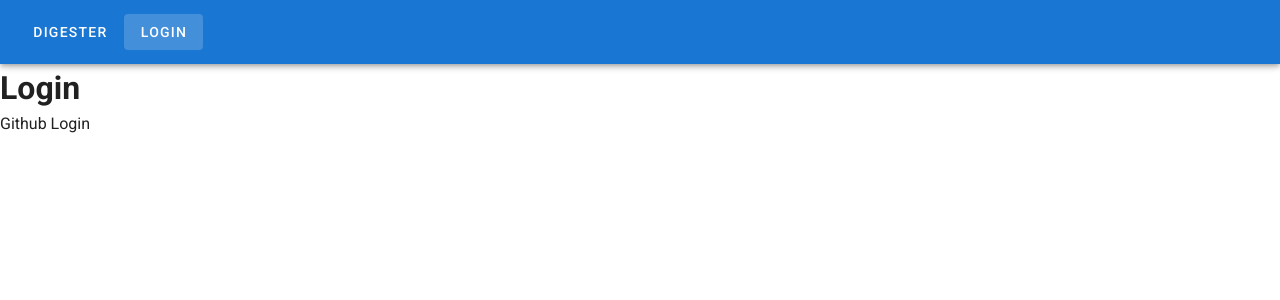
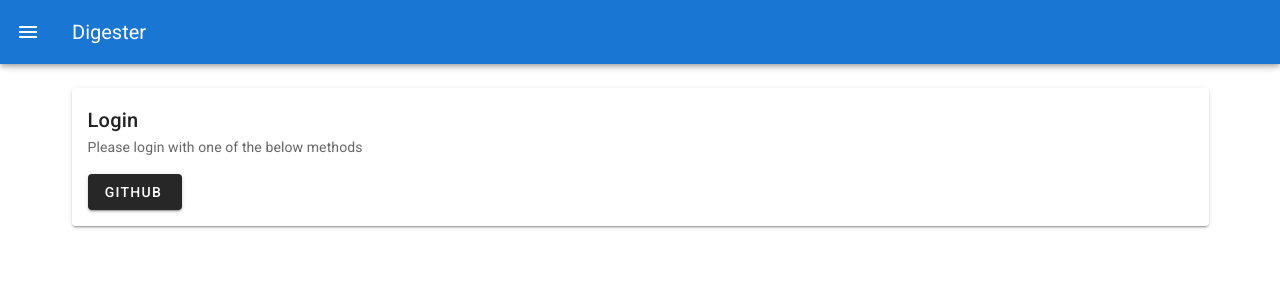
Before and after one commit to rethab/digester, a Vue app in the folder frontend/: page /auth/login in a window 1280 px wide. Shown: the top 300 px of the page. Built offline with nearby package versions, Linux system fonts and the light colour scheme; what vue-authenticate would draw is missing.

Commit message:
frontend: use navigation drawer, refactor auth

```diff
--- a/frontend/src/App.vue
+++ b/frontend/src/App.vue
@@ -1,24 +1,62 @@
 <template>
   <v-app>
     <v-app-bar app color="primary" dark>
-      <v-toolbar-title class="headline text-uppercase">
-        <v-btn text to="/">Digester</v-btn>
-      </v-toolbar-title>
-      <v-btn v-if="isAuthenticated" text to="/blogs/add">Add</v-btn>
-      <v-btn v-if="!isAuthenticated" text to="/auth/login">Login</v-btn>
-      <v-btn v-if="isAuthenticated" text to="/auth/logout">Logout</v-btn>
-      <v-spacer></v-spacer>
+      <v-app-bar-nav-icon @click.stop="drawer = !drawer"></v-app-bar-nav-icon>
+      <v-toolbar-title>Digester</v-toolbar-title>
     </v-app-bar>
-
     <v-content>
       <router-view />
     </v-content>
+    <v-navigation-drawer v-model="drawer" temporary absolute>
+      <v-list-item>
+        <v-list-item-content>
+          <v-list-item-title class="title">Digester</v-list-item-title>
+          <v-list-item-subtitle>End constant interruptions</v-list-item-subtitle>
+        </v-list-item-content>
+      </v-list-item>
+      <v-divider></v-divider>
+      <v-list-item link v-if="!isAuthenticated" to="/auth/login">
+        <v-list-item-icon>
+          <v-icon>mdi-account</v-icon>
+        </v-list-item-icon>
+        <v-list-item-content>
+          <v-list-item-title>Login</v-list-item-title>
+        </v-list-item-content>
+      </v-list-item>
+      <v-list-item v-if="isAuthenticated" to="/subs">
+        <v-list-item-icon>
+          <v-icon>mdi-playlist-check</v-icon>
+        </v-list-item-icon>
+        <v-list-item-content>
+          <v-list-item-title>Subscriptions</v-list-item-title>
+        </v-list-item-content>
+      </v-list-item>
+      <v-list-item v-if="isAuthenticated" to="/settings">
+        <v-list-item-icon>
+          <v-icon>mdi-settings-outline</v-icon>
+        </v-list-item-icon>
+        <v-list-item-content>
+          <v-list-item-title>Settings</v-list-item-title>
+        </v-list-item-content>
+      </v-list-item>
+      <template v-if="isAuthenticated" v-slot:append>
+        <div class="pa-2">
+          <v-btn dark block to="/auth/logout">Logout</v-btn>
+        </div>
+      </template>
+    </v-navigation-drawer>
   </v-app>
 </template>
 
 <script>
 export default {
   name: "App",
+
+  data() {
+    return {
+      drawer: null
+    };
+  },
 
   computed: {
     isAuthenticated() {
--- a/frontend/src/components/AddSubscription.vue
+++ b/frontend/src/components/AddSubscription.vue
@@ -51,7 +51,7 @@ export default {
   },
   data() {
     return {
-      twoRows: false, // this.$vuetify.breakpoint.smAndDown,
+      twoRows: this.$vuetify.breakpoint.smAndDown,
 
       types: [{ text: "Github", value: "GithubRelease" }],
       type: "GithubRelease",
--- /dev/null
+++ b/frontend/src/components/AuthLogin.vue
@@ -0,0 +1,43 @@
+<template>
+  <v-container>
+    <v-card>
+      <v-card-title>Login</v-card-title>
+      <v-card-subtitle>
+        <span v-if="!!message" class="red--text">{{message}}</span>
+        <span v-else>Please login with one of the below methods</span>
+      </v-card-subtitle>
+      <v-card-text>
+        <v-btn dark @click="authenticate('github')">
+          Github
+          <v-icon small class="pl-1">mdi-github-circle</v-icon>
+        </v-btn>
+      </v-card-text>
+    </v-card>
+  </v-container>
+</template>
+
+<script>
+export default {
+  name: "auth-login",
+  data() {
+    return {
+      message: this.$route.query.requireAuth
+        ? "This page requires authentication. Please log in:"
+        : null
+    };
+  },
+  methods: {
+    authenticate(provider) {
+      this.$store
+        .dispatch("authenticate", {
+          vueAuth: this.$auth,
+          provider: provider
+        })
+        .then(() => {
+          this.$router.push({ name: "subscriptions" });
+        })
+        .catch(() => {});
+    }
+  }
+};
+</script>
--- a/frontend/src/router/index.js
+++ b/frontend/src/router/index.js
@@ -1,9 +1,12 @@
 import Vue from 'vue'
 import VueRouter from 'vue-router'
+import store from '@/store/index.js';
 import Home from '@/views/Home.vue'
 import Subscriptions from '@/views/Subscriptions.vue'
+import Settings from '@/views/Settings.vue'
 import AuthLogin from '@/views/AuthLogin.vue'
 import AuthLogout from '@/components/AuthLogout.vue'
+
 
 Vue.use(VueRouter)
 
@@ -16,7 +19,14 @@ const routes = [
   {
     path: '/subs',
     name: 'subscriptions',
-    component: Subscriptions
+    component: Subscriptions,
+    meta: { requiresAuth: true }
+  },
+  {
+    path: '/settings',
+    name: 'settings',
+    component: Settings,
+    meta: { requiresAuth: true }
   },
   {
     path: '/auth/login',
@@ -26,7 +36,8 @@ const routes = [
   {
     path: '/auth/logout',
     name: 'auth-logout',
-    component: AuthLogout
+    component: AuthLogout,
+    meta: { requiresAuth: true }
   }
 ]
 
@@ -36,4 +47,16 @@ const router = new VueRouter({
   routes
 })
 
+router.beforeEach((to, from, next) => {
+  if (to.matched.some(record => record.meta.requiresAuth)) {
+    if (!store.getters.isAuthenticated) {
+      next({ name: 'auth-login', query: { requireAuth: true }, meta: { message: 'Please login' } })
+    } else {
+      next()
+    }
+  } else {
+    next()
+  }
+})
+
 export default router
--- a/frontend/src/services/api.js
+++ b/frontend/src/services/api.js
@@ -1,7 +1,9 @@
 import axios from 'axios';
+import store from '@/store/index.js';
+import router from '../router';
 
 export default () => {
-    return axios.create({
+    const instance = axios.create({
         baseURL: process.env.VUE_APP_API_HOST,
         withCredentials: true,
         headers: {
@@ -9,4 +11,21 @@ export default () => {
             "Content-Type": "application/json"
         }
     });
+
+
+    instance.interceptors.response.use(resp => {
+        // do nothing with success
+        return resp;
+    }, err => {
+        if (err.status === 401 && err.config && !err.config.__isRetryRequest) {
+            store.dispatch("unauthenticated").then(() => {
+                router.push({ name: 'auth-login', message: 'Please login again' });
+            });
+        } else {
+            return Promise.reject(err);
+        }
+    });
+
+
+    return instance;
 }
--- a/frontend/src/store/index.js
+++ b/frontend/src/store/index.js
@@ -1,14 +1,17 @@
 import Vue from 'vue'
 import Vuex from 'vuex'
 import Api from '@/services/api';
+import auth from '@/store/modules/auth.js';
 
 Vue.use(Vuex)
 
 export default new Vuex.Store({
   strict: process.env.NODE_ENV != 'production',
+  modules: {
+    auth
+  },
   state: {
     subscriptions: [],
-    user: null
   },
   mutations: {
     SET_SUBSCRIPTIONS(state, subscriptions) {
@@ -17,12 +20,6 @@ export default new Vuex.Store({
     ADD_SUBSCRIPTION(state, subscription) {
       state.subscriptions.unshift(subscription);
     },
-    AUTHENTICATE(state, user) {
-      state.user = user;
-    },
-    UNAUTHENTICATE(state) {
-      state.user = null;
-    }
   },
   actions: {
     async loadSubscriptions({ commit }) {
@@ -40,24 +37,5 @@ export default new Vuex.Store({
       commit('ADD_SUBSCRIPTION', response.data);
       return subscription;
     },
-    authenticate({ commit }, user) {
-      commit('AUTHENTICATE', user);
-    },
-    async unauthenticate({ commit, getters }) {
-      if (!getters.isAuthenticated) {
-        return;
-      }
-      await Api().post("/auth/logout");
-      commit('UNAUTHENTICATE');
-    }
-  },
-  getters: {
-    isAuthenticated: state => {
-      return state.user !== null;
-    },
-    username: (state, getters) => {
-      if (!getters.isAuthenticated) return "Anonymous";
-      else return state.user.username;
-    }
   }
 })
--- /dev/null
+++ b/frontend/src/store/modules/auth.js
@@ -0,0 +1,71 @@
+import Api from '@/services/api.js';
+
+const state = {
+    // best effort guess on whether user is logged in
+    guessAuth: localStorage.getItem('guess-auth') || false,
+    username: localStorage.getItem('username') || null
+};
+
+const getters = {
+    isAuthenticated: state => state.guessAuth,
+    username: (state, getters) =>
+        getters.isAuthenticated ? state.username : "Anonymous"
+}
+
+const actions = {
+    authenticate({ commit }, payload) {
+        const vueAuth = payload.vueAuth,
+            provider = payload.provider;
+
+        return new Promise((resolve, reject) => {
+            console.log("Inside promise: " + vueAuth + " provider: " + provider);
+            vueAuth.authenticate(provider)
+                .then(resp => {
+                    const username = resp.data.username;
+                    localStorage.setItem('guess-auth', true);
+                    localStorage.setItem('username', username);
+                    commit("AUTHENTICATED", {
+                        username: username
+                    });
+                    console.log("resolving promise..");
+                    resolve(resp);
+                }).catch(err => {
+                    localStorage.removeItem('guess-auth');
+                    localStorage.removeItem('username');
+                    reject(err);
+                });
+        });
+    },
+    unauthenticate({ getters, dispatch }) {
+        if (!getters.isAuthenticated) {
+            return;
+        }
+        Api().post("/auth/logout").then(() => {
+            dispatch("unauthenticated")
+        });
+    },
+    unauthenticated({ commit }) {
+        localStorage.removeItem('guess-auth');
+        localStorage.removeItem('username');
+        commit('UNAUTHENTICATED');
+    }
+
+}
+
+const mutations = {
+    "AUTHENTICATED": (state, user) => {
+        state.guessAuth = true;
+        state.username = user.username;
+    },
+    "UNAUTHENTICATED": (state) => {
+        state.guessAuth = false;
+        state.username = null;
+    }
+}
+
+export default {
+    state,
+    getters,
+    actions,
+    mutations,
+}
--- a/frontend/src/views/AuthLogin.vue
+++ b/frontend/src/views/AuthLogin.vue
@@ -1,21 +1,14 @@
 <template>
-  <div class="home">
-    <h1>Login</h1>
-    <button @click="authenticate('github')">Github Login</button>
-  </div>
+  <v-container>
+    <AuthLogin />
+  </v-container>
 </template>
 
 <script>
+import AuthLogin from "@/components/AuthLogin.vue";
 export default {
-  name: "auth-login",
-  methods: {
-    async authenticate(provider) {
-      let response = await this.$auth.authenticate(provider);
-      await this.$store.dispatch("authenticate", {
-        username: response.data.username
-      });
-      this.$router.push({ name: "subscriptions" });
-    }
+  components: {
+    AuthLogin
   }
 };
 </script>
--- a/frontend/src/views/Home.vue
+++ b/frontend/src/views/Home.vue
@@ -1,9 +1,15 @@
 <template>
-  <div class="home">
+  <v-container>
     <h1 class="mt-10 display-3 d-flex justify-center">Welcome to Digester!</h1>
-  </div>
+    <AuthLogin />
+  </v-container>
 </template>
 
 <script>
-export default {};
+import AuthLogin from "@/components/AuthLogin.vue";
+export default {
+  components: {
+    AuthLogin
+  }
+};
 </script>
--- /dev/null
+++ b/frontend/src/views/Settings.vue
@@ -0,0 +1,11 @@
+<template>
+  <v-container>
+    <span class="display-1">Coming soon..</span>
+  </v-container>
+</template>
+
+<script>
+export default {
+  components: {}
+};
+</script>
```
